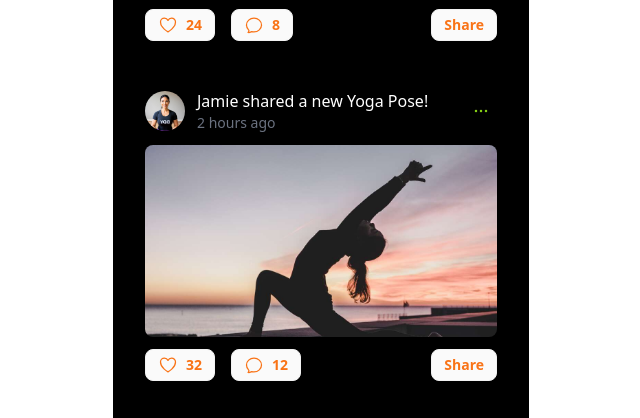
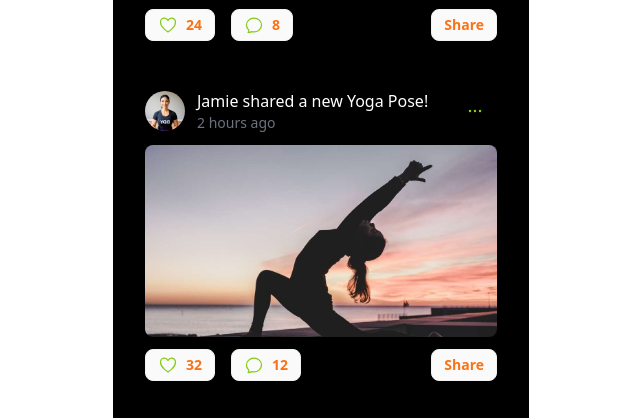
Before and after one commit to tajazziahb/fitness-tracking-app, a website built with Vite: page community/index.html in a window 1280 px wide. Shown: the part 483-901 px from the top of the page, 319-959 px from the left. Built offline with nearby package versions, Linux system fonts and the light colour scheme.

Commit message:
Update button icon colors to lime and refine styles
This change updates button icon colors from orange to lime to improve visual consistency. Additionally, the button style for the ghost button was refined by removing the 'ghost' class for a more cohesive design. These updates enhance the overall user interface aesthetics.

```diff
--- a/community/index.html
+++ b/community/index.html
@@ -103,7 +103,7 @@
                         <div class="flex gap-4">
                             <button class="rounded-lg btn bg-neutral-50 btn-sm gap-2 text-orange-500 font-bold">
                                 <svg xmlns="http://www.w3.org/2000/svg" fill="none" viewBox="0 0 24 24"
-                                     stroke-width="1.5" stroke="currentColor" class="w-5 h-5 text-orange-500">
+                                     stroke-width="1.5" stroke="currentColor" class="w-5 h-5 text-lime-500">
                                     <path stroke-linecap="round" stroke-linejoin="round"
                                           d="M21 8.25c0-2.485-2.099-4.5-4.688-4.5-1.935 0-3.597 1.126-4.312 2.733-.715-1.607-2.377-2.733-4.313-2.733C5.1 3.75 3 5.765 3 8.25c0 7.22 9 12 9 12s9-4.78 9-12z"/>
                                 </svg>
@@ -111,7 +111,7 @@
                             </button>
                             <button class="rounded-lg btn bg-neutral-50 btn-sm gap-2 text-orange-500 font-bold">
                                 <svg xmlns="http://www.w3.org/2000/svg" fill="none" viewBox="0 0 24 24"
-                                     stroke-width="1.5" stroke="currentColor" class="w-5 h-5 text-orange-500">
+                                     stroke-width="1.5" stroke="currentColor" class="w-5 h-5 text-lime-500">
                                     <path stroke-linecap="round" stroke-linejoin="round"
                                           d="M12 20.25c4.97 0 9-3.694 9-8.25s-4.03-8.25-9-8.25S3 7.444 3 12c0 2.104.859 4.023 2.273 5.48.432.447.74 1.04.586 1.641a4.483 4.483 0 01-.923 1.785A5.969 5.969 0 006 21c1.282 0 2.47-.402 3.445-1.087.81.22 1.668.337 2.555.337z"/>
                                 </svg>
@@ -150,7 +150,7 @@
                                 <p class="text-sm text-gray-500">2 hours ago</p>
                             </div>
                         </div>
-                        <button class="btn btn-ghost btn-circle btn-sm">
+                        <button class="rounded btn-circle btn-sm">
                             <svg xmlns="http://www.w3.org/2000/svg" fill="none" viewBox="0 0 24 24"
                                  stroke-width="1.5" stroke="currentColor" class="w-5 h-5 text-lime-500">
                                 <path stroke-linecap="round" stroke-linejoin="round"
@@ -167,7 +167,7 @@
                         <div class="flex gap-4">
                             <button class="rounded-lg btn bg-neutral-50 btn-sm gap-2 text-orange-500 font-bold">
                                 <svg xmlns="http://www.w3.org/2000/svg" fill="none" viewBox="0 0 24 24"
-                                     stroke-width="1.5" stroke="currentColor" class="w-5 h-5 text-orange-500">
+                                     stroke-width="1.5" stroke="currentColor" class="w-5 h-5 text-lime-500">
                                     <path stroke-linecap="round" stroke-linejoin="round"
                                           d="M21 8.25c0-2.485-2.099-4.5-4.688-4.5-1.935 0-3.597 1.126-4.312 2.733-.715-1.607-2.377-2.733-4.313-2.733C5.1 3.75 3 5.765 3 8.25c0 7.22 9 12 9 12s9-4.78 9-12z"/>
                                 </svg>
@@ -175,7 +175,7 @@
                             </button>
                             <button class="rounded-lg btn bg-neutral-50 btn-sm gap-2 text-orange-500 font-bold">
                                 <svg xmlns="http://www.w3.org/2000/svg" fill="none" viewBox="0 0 24 24"
-                                     stroke-width="1.5" stroke="currentColor" class="w-5 h-5 text-orange-500 ">
+                                     stroke-width="1.5" stroke="currentColor" class="w-5 h-5 text-lime-500 ">
                                     <path stroke-linecap="round" stroke-linejoin="round"
                                           d="M12 20.25c4.97 0 9-3.694 9-8.25s-4.03-8.25-9-8.25S3 7.444 3 12c0 2.104.859 4.023 2.273 5.48.432.447.74 1.04.586 1.641a4.483 4.483 0 01-.923 1.785A5.969 5.969 0 006 21c1.282 0 2.47-.402 3.445-1.087.81.22 1.668.337 2.555.337z"/>
                                 </svg>
```
